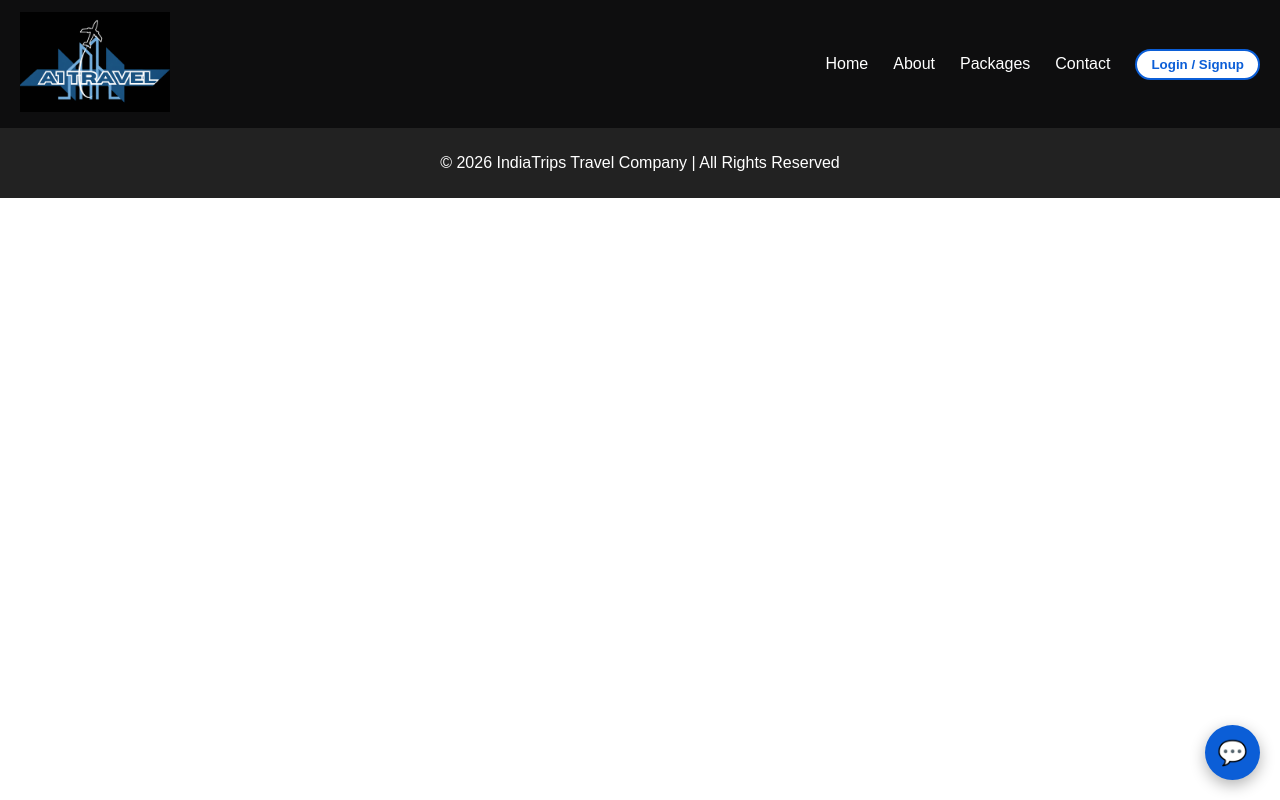
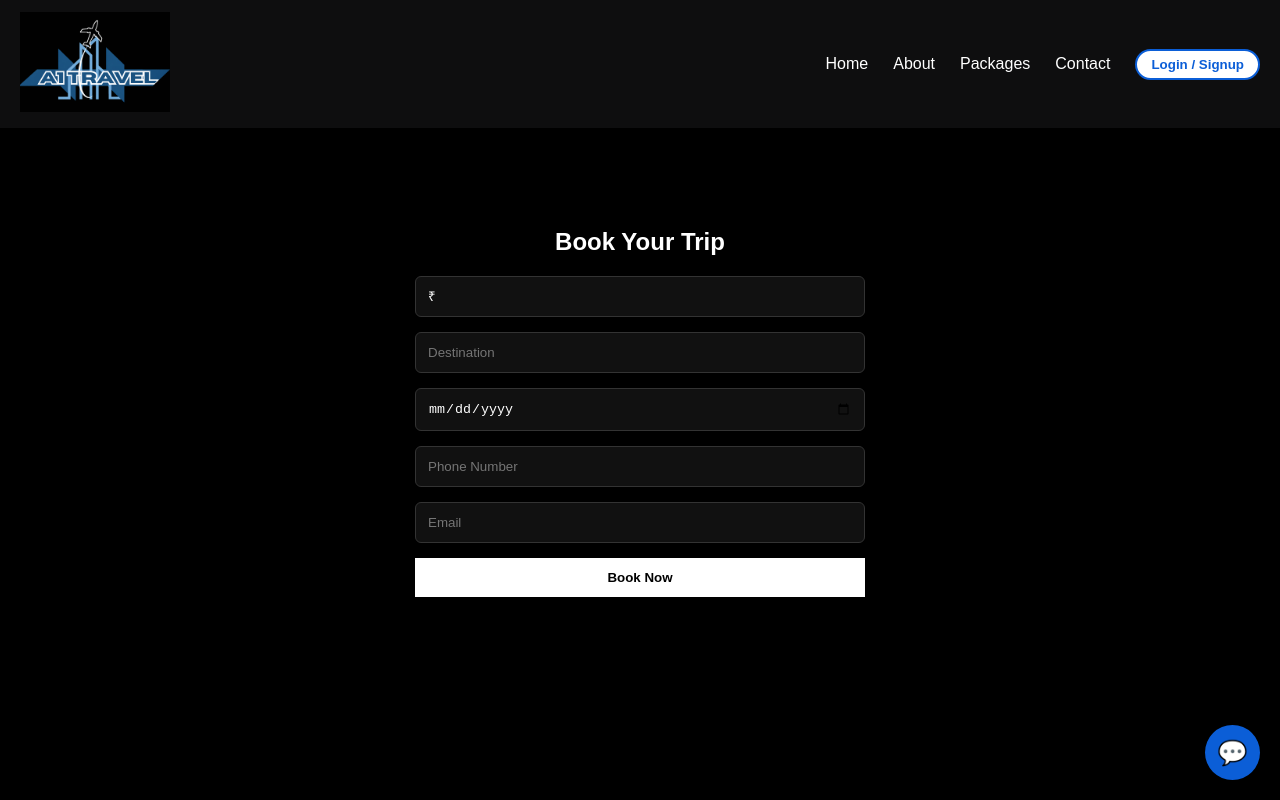
Before and after one commit to gagansa25/travel-company, a React (Vite) app in the folder travel-company/: page /booking in a window 1280 px wide. Shown: the top 800 px of the page. Built offline with nearby package versions, Linux system fonts and the light colour scheme.

Commit message:
feat: add Booking page and integrate with navigation

```diff
--- a/travel-company/src/App.jsx
+++ b/travel-company/src/App.jsx
@@ -6,6 +6,7 @@ import About from "./pages/About";
 import Packages from "./pages/Packages";
 import Contact from "./pages/Contact";
 import ChatBot from "./components/ChatBot";
+import Booking from "./pages/Booking";
 
 function App() {
   return (
@@ -16,6 +17,7 @@ function App() {
         <Route path="/about" element={<About />} />
         <Route path="/packages" element={<Packages />} />
         <Route path="/contact" element={<Contact />} />
+        <Route path="/booking" element={<Booking />} />
       </Routes>
       <Footer />
       <ChatBot />
--- a/travel-company/src/components/Navbar.jsx
+++ b/travel-company/src/components/Navbar.jsx
@@ -1,4 +1,5 @@
 import { Link, useLocation } from "react-router-dom";
+
 import { useState } from "react";
 import logo from "../assets/logo.png";
 import AuthModal from "./AuthModal";
@@ -36,6 +37,7 @@ function Navbar() {
           <Link to="/about" onClick={() => setOpen(false)}>About</Link>
           <Link to="/packages" onClick={() => setOpen(false)}>Packages</Link>
           <Link to="/contact" onClick={() => setOpen(false)}>Contact</Link>
+
           {!isAuth ? (
             <>
               <button className="auth-btn" onClick={() => setShowAuth(true)}>
--- a/travel-company/src/components/PackageCard.jsx
+++ b/travel-company/src/components/PackageCard.jsx
@@ -1,8 +1,8 @@
 import { useState } from "react";
-
-
+import { useNavigate } from "react-router-dom";
 function PackageCard({ data }) {
   const [open, setOpen] = useState(false);
+  const navigate = useNavigate();
 
   return (
     <>
@@ -21,7 +21,19 @@ function PackageCard({ data }) {
 
         <p className="price">{data.price}</p>
 
-        <button onClick={() => setOpen(true)}>Explore More</button>
+        <button
+  onClick={() =>
+    navigate("/booking", {
+      state: {
+        destination: data.place,
+        price: data.price,
+        image: data.image,
+      },
+    })
+  }
+>
+  Book Now
+</button>
       </div>
 
       {open && (
--- a/travel-company/src/index.css
+++ b/travel-company/src/index.css
@@ -634,3 +634,36 @@ button {
   font-weight: 600;
   cursor: pointer;
 }
+/* Booking  */
+.booking-page {
+  min-height: 100vh;
+  background: black;
+  color: white;
+  padding: 80px 10%;
+  text-align: center;
+}
+
+.booking-form {
+  max-width: 450px;
+  margin: auto;
+  display: flex;
+  flex-direction: column;
+  gap: 15px;
+}
+
+.booking-form input {
+  padding: 12px;
+  background: #111;
+  border: 1px solid #333;
+  color: white;
+  border-radius: 6px;
+}
+
+.booking-form button {
+  padding: 12px;
+  background: white;
+  color: black;
+  border: none;
+  font-weight: bold;
+  cursor: pointer;
+}
--- /dev/null
+++ b/travel-company/src/pages/Booking.jsx
@@ -0,0 +1,101 @@
+import { useState } from "react";
+import { useLocation } from "react-router-dom";
+import { useEffect } from "react";
+function Booking() {
+  const [name, setName] = useState("");
+  const [destination, setDestination] = useState("");
+  const [date, setDate] = useState("");
+  const [phone, setPhone] = useState("");
+  const [email, setEmail] = useState("");
+  const [price, setPrice] = useState("");
+const [image, setImage] = useState("");
+
+const location = useLocation();
+
+useEffect(() => {
+  if (location.state) {
+    setDestination(location.state.destination || "");
+    setPrice(location.state.price || "");
+    setImage(location.state.image || "");
+  }
+}, []);
+
+  const handleSubmit = (e) => {
+    e.preventDefault();
+
+    const booking = {
+      name,
+      destination,
+      date,
+      phone,
+      email,
+    };
+
+    console.log("Booking Data:", booking);
+
+    alert("Booking Successful! We will contact you soon.");
+
+    setName("");
+    setDestination("");
+    setDate("");
+    setPhone("");
+    setEmail("");
+  };
+
+  return (
+    <div className="booking-page">
+      <h2>Book Your Trip</h2>
+
+      <form className="booking-form" onSubmit={handleSubmit}>
+        <input type="text" value={`₹${price}`} readOnly />
+
+        <input
+          type="text"
+          placeholder="Destination"
+          value={destination}
+          onChange={(e) => setDestination(e.target.value)}
+          required
+        />
+
+        <input
+          type="date"
+          value={date}
+          onChange={(e) => setDate(e.target.value)}
+          required
+        />
+
+        <input
+          type="tel"
+          placeholder="Phone Number"
+          value={phone}
+          onChange={(e) => setPhone(e.target.value)}
+          required
+        />
+
+        <input
+          type="email"
+          placeholder="Email"
+          value={email}
+          onChange={(e) => setEmail(e.target.value)}
+          required
+        />
+        {image && (
+        <img
+           src={image}
+           alt="package"
+           style={{
+           width: "300px",
+           borderRadius: "12px",
+           marginBottom: "15px",
+           }}
+       />
+      )}
+        {price && <h3>Package Price: ₹{price}</h3>}
+
+        <button type="submit">Book Now</button>
+      </form>
+    </div>
+  );
+}
+
+export default Booking;
```
